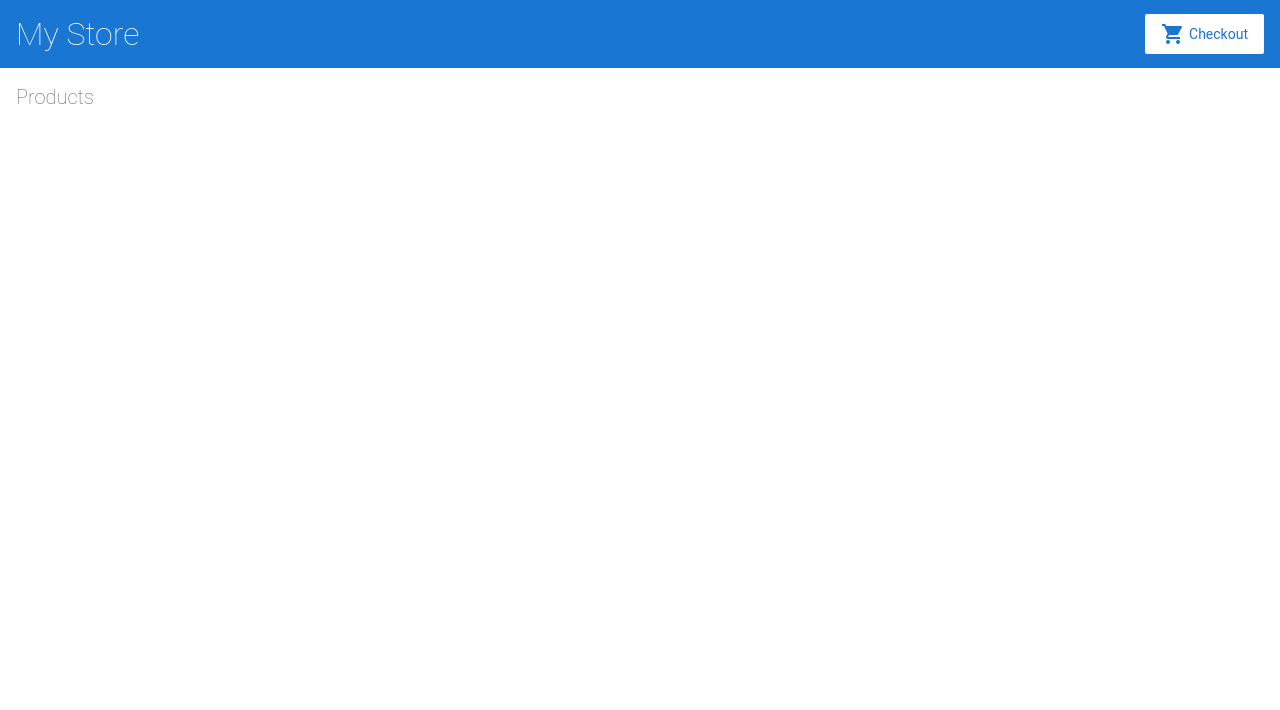
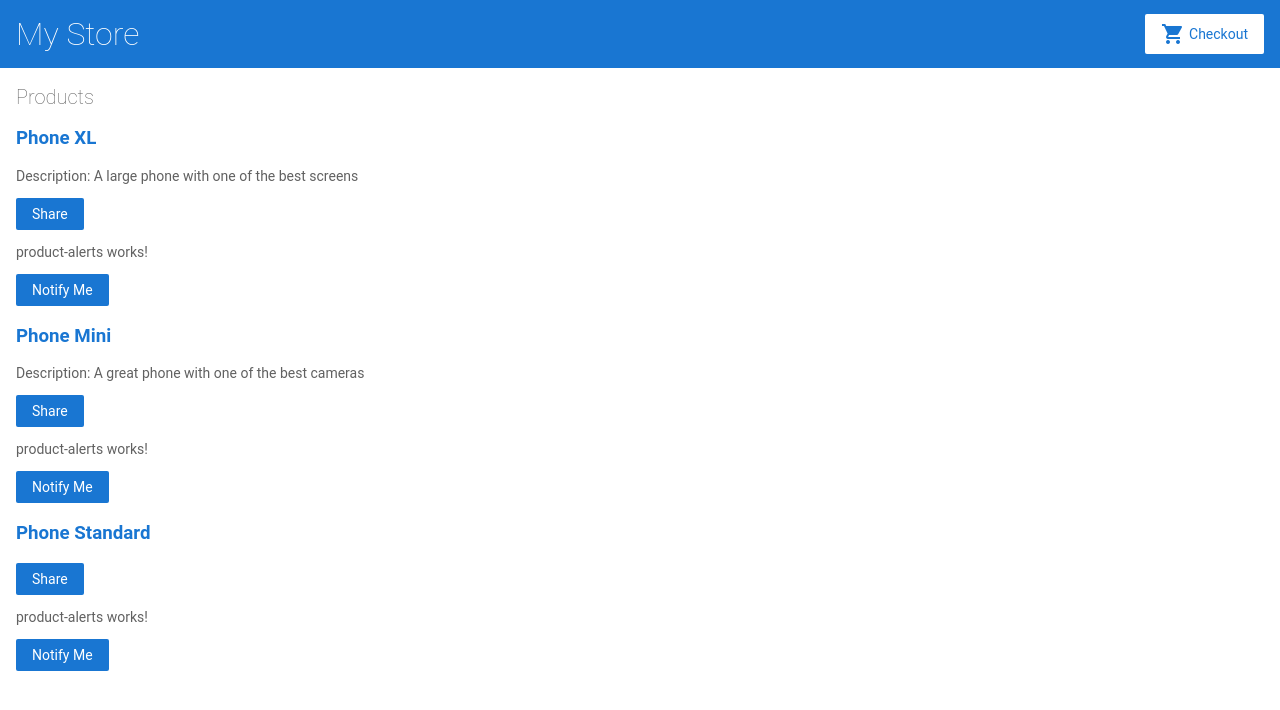
Before and after one commit to Kamabathina/angular-bdvpuy, an Angular app: page / in a window 1280 px wide. Shown: the top 710 px of the page. Built offline with nearby package versions, Linux system fonts and the light colour scheme.

Commit message:
3 files modified, 3 added

```diff
--- a/src/app/app.module.ts
+++ b/src/app/app.module.ts
@@ -6,6 +6,7 @@
 import { AppComponent } from './app.component';
 import { TopBarComponent } from './top-bar/top-bar.component';
 import { ProductListComponent } from './product-list/product-list.component';
+import { ProductAlertsComponent } from './product-alerts/product-alerts.component';
 
 @NgModule({
   imports: [
@@ -18,7 +19,8 @@
   declarations: [
     AppComponent,
     TopBarComponent,
-    ProductListComponent
+    ProductListComponent,
+    ProductAlertsComponent
   ],
   bootstrap: [ AppComponent ]
 })
--- /dev/null
+++ b/src/app/product-alerts/product-alerts.component.html
@@ -0,0 +1,6 @@
+<p>
+product-alerts works!
+</p>
+<p *ngIf="product.price>100">
+  <button (click)="notify.emit()">Notify Me</button>
+</p>
--- /dev/null
+++ b/src/app/product-alerts/product-alerts.component.ts
@@ -0,0 +1,17 @@
+import { Component, OnInit } from '@angular/core';
+import { Input } from '@angular/core';
+import { Output, EventEmitter} from '@angular/core';
+
+@Component({
+  selector: 'app-product-alerts',
+  templateUrl: './product-alerts.component.html',
+  styleUrls: ['./product-alerts.component.css']
+})
+export class ProductAlertsComponent implements OnInit {
+  @Input() product;
+  constructor() { }
+
+  ngOnInit() {
+  }
+
+}
--- a/src/app/product-list/product-list.component.html
+++ b/src/app/product-list/product-list.component.html
@@ -1,4 +1,18 @@
 <h2>Products</h2>
+
+<div *ngFor="let product of products">
+  <h3>
+    <a [title]="product.name+' Details'">{{product.name}}</a>
+  </h3>
+  <p *ngIf="product.description">
+    Description: {{product.description}}
+  </p>
+  <button (click)="share()">
+    Share
+  </button>
+  <app-product-alerts [product]="product" (click)="onNotify()">
+</app-product-alerts>
+</div>
 
 
 <!--
--- a/src/app/product-list/product-list.component.ts
+++ b/src/app/product-list/product-list.component.ts
@@ -13,6 +13,10 @@
   share() {
     window.alert('The product has been shared!');
   }
+  onNotify()
+  {
+    window.alert("You will be notified when the product goes on sale");
+  }
 }
 
 
```
Also changed, not shown: src/app/product-alerts/product-alerts.component.css (added).
